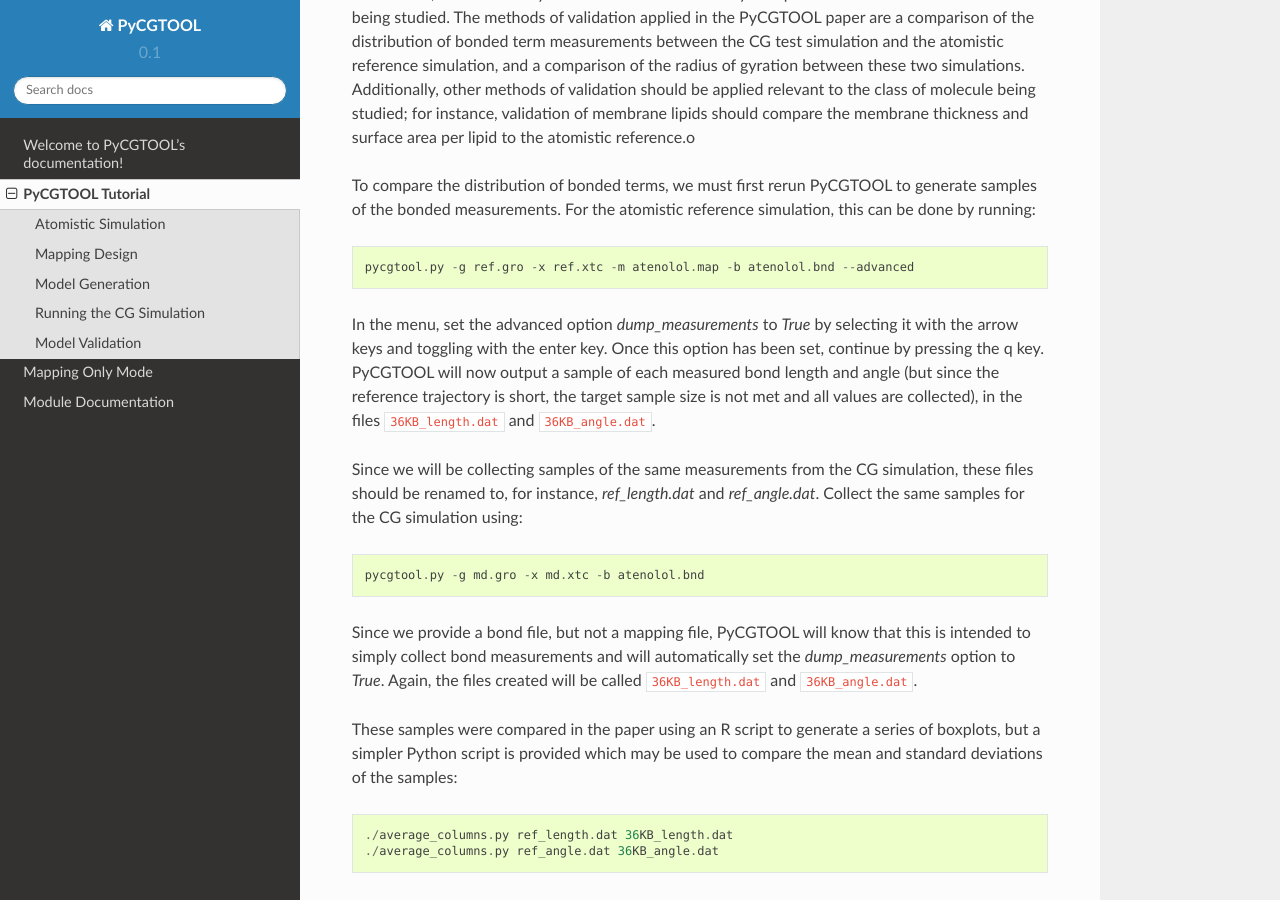
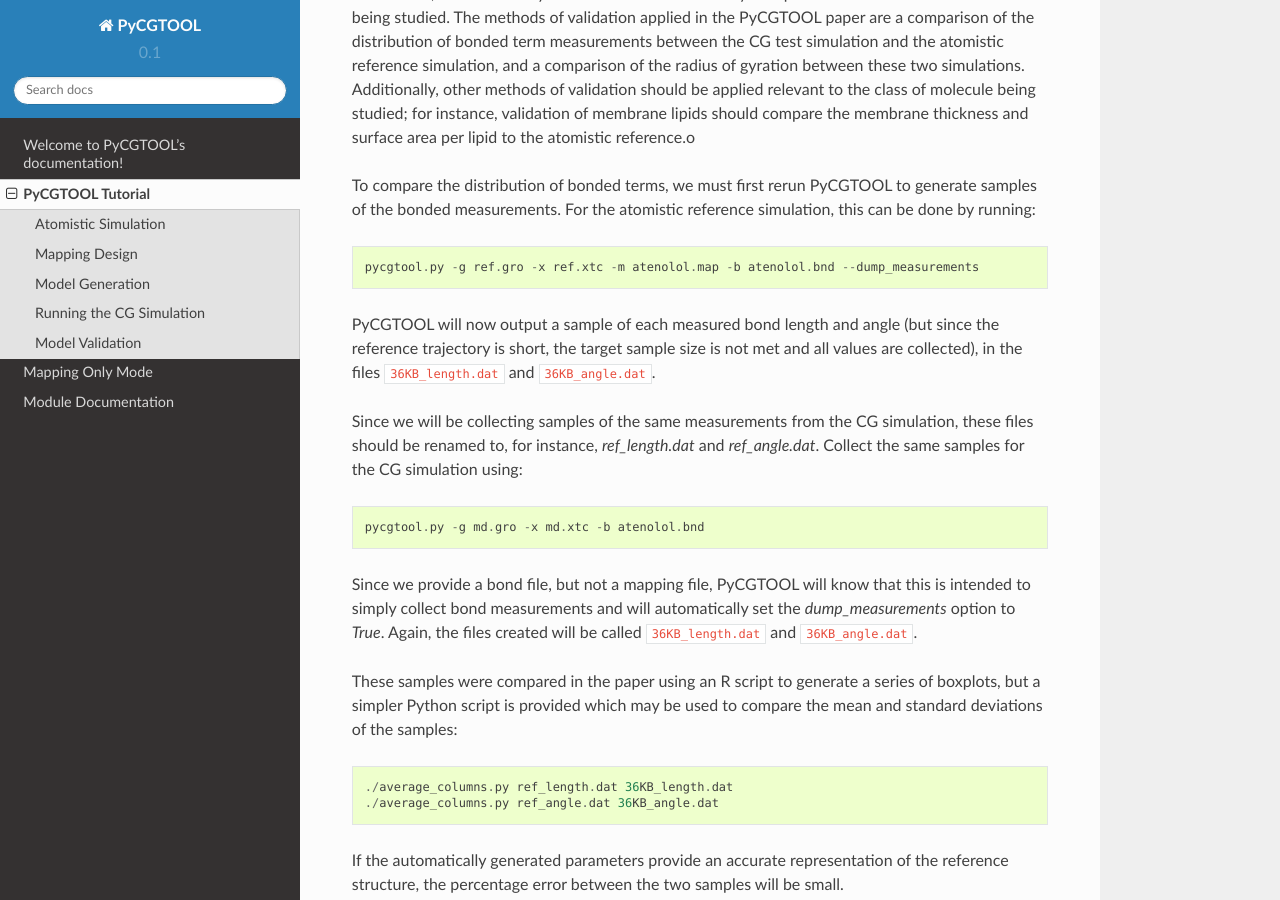
Before and after one commit to jag1g13/pycgtool, a Sphinx documentation site: the page built from doc/source/tutorial.rst, in a window 1280 px wide and 900 px high, scrolled down 3079 px. Built offline with Sphinx 7.4.7 and the Read the Docs theme 2.0.0, drawn with Linux system fonts in a browser that asks for light colours.

Commit message:
Updated documentation for commandline only version

```diff
--- a/doc/source/index.rst
+++ b/doc/source/index.rst
@@ -96,7 +96,7 @@ can be included in the mapping file for naphthalene (see ``/test/data/martini3/n
 described mapping syntax, a virtual site is defined with a prefix of ``@v`` as follows ``@v [name] [type] [charge] [constructing beads]``.
 The constructing beads refer to a list of space delimited coarse grained bead names from which the position of the
 virtual site will be calculated. Currently virtual sites can be constructed from either the center of geometry or mass of
-the constructing sites via the --advanced flag.::
+the constructing sites via the ``--virtual_map_center`` flag.::
 
    [ NAPH ]
    R1 TC4 C8 H8 C9 H9
@@ -111,7 +111,7 @@ An example bond definition file for the monosaccharide allose taken from ``test/
 
 As in the mapping definition file, molecule names are used as section headers inside square brackets.  The following lines define bonds lengths, angles and dihedrals between coarse-grained beads.  Each line is a list of bead names, using the names defined in the mapping file.  Two bead names on a line defines a bond length, three defines an angle, and four defines a dihedral.
 
-If no angles are defined for a molecule, PyCGTOOL will construct all angles from the list of bonds.  This may also be enabled for dihedrals via the ``--advanced`` flag, but is not recommended as in most cases coarse-grained models do not require dihedrals.  Additionally, any angles inside a triangle of bond lengths are excluded from the output as they often cause simulation stability issues when used in conjunction with LINCS. ::
+If no angles are defined for a molecule, PyCGTOOL will construct all angles from the list of bonds.  This may also be enabled for dihedrals via the ``--generate_dihedrals`` flag, but is not recommended as in most cases coarse-grained models do not require dihedrals.  Additionally, any angles inside a triangle of bond lengths are excluded from the output as they often cause simulation stability issues when used in conjunction with LINCS. ::
 
    ; comments begin with a semicolon
    [ALLA]
@@ -170,7 +170,6 @@ This mode may be invoked by::
 
 Advanced Options
 ~~~~~~~~~~~~~~~~
-By passing the flag ``--advanced`` to PyCGTOOL several advanced options are accessible.  The arrow keys may be used to navigate through the menu.  Enter selects an option to be edited, or if the option is boolean toggles it.  Once you have edited an option press enter again.  When all options are satisfactory, press q to proceed.
 
 ==================   ==========================================   =======================
 Option               Description                                  Values
--- a/doc/source/tutorial.rst
+++ b/doc/source/tutorial.rst
@@ -111,10 +111,9 @@ Additionally, other methods of validation should be applied relevant to the clas
 To compare the distribution of bonded terms, we must first rerun PyCGTOOL to generate samples of the bonded measurements.
 For the atomistic reference simulation, this can be done by running::
 
-    pycgtool.py -g ref.gro -x ref.xtc -m atenolol.map -b atenolol.bnd --advanced
+    pycgtool.py -g ref.gro -x ref.xtc -m atenolol.map -b atenolol.bnd --dump_measurements
 
-In the menu, set the advanced option `dump_measurements` to `True` by selecting it with the arrow keys and toggling with the enter key.
-Once this option has been set, continue by pressing the q key.
+
 PyCGTOOL will now output a sample of each measured bond length and angle (but since the reference trajectory is short, the target sample size is not met and all values are collected), in the files ``36KB_length.dat`` and ``36KB_angle.dat``.
 
 Since we will be collecting samples of the same measurements from the CG simulation, these files should be renamed to, for instance, `ref_length.dat` and `ref_angle.dat`.
```
